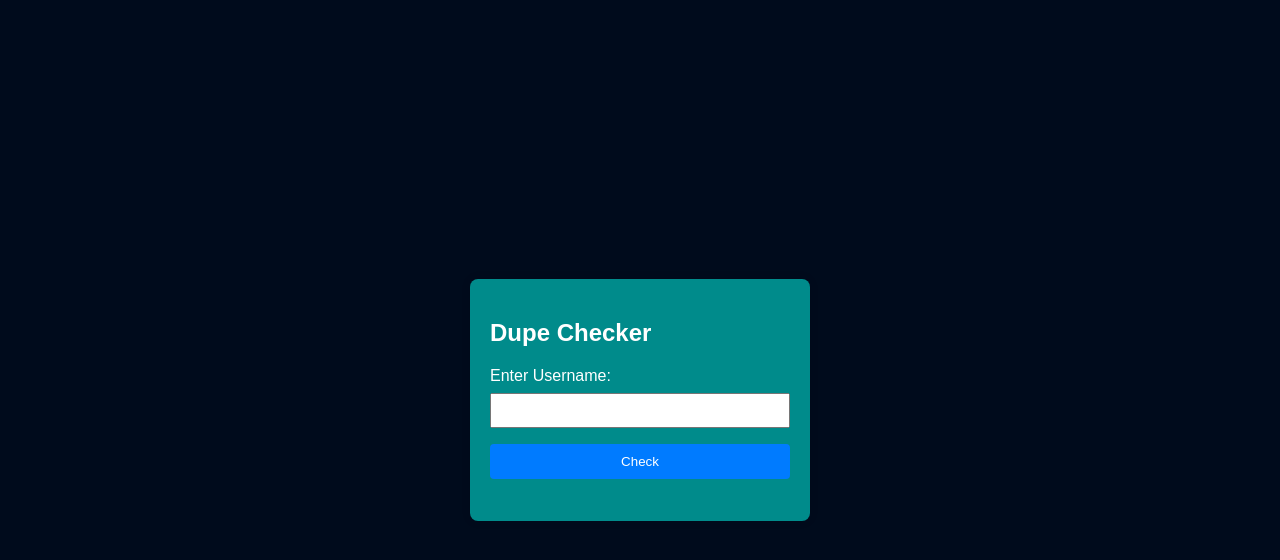
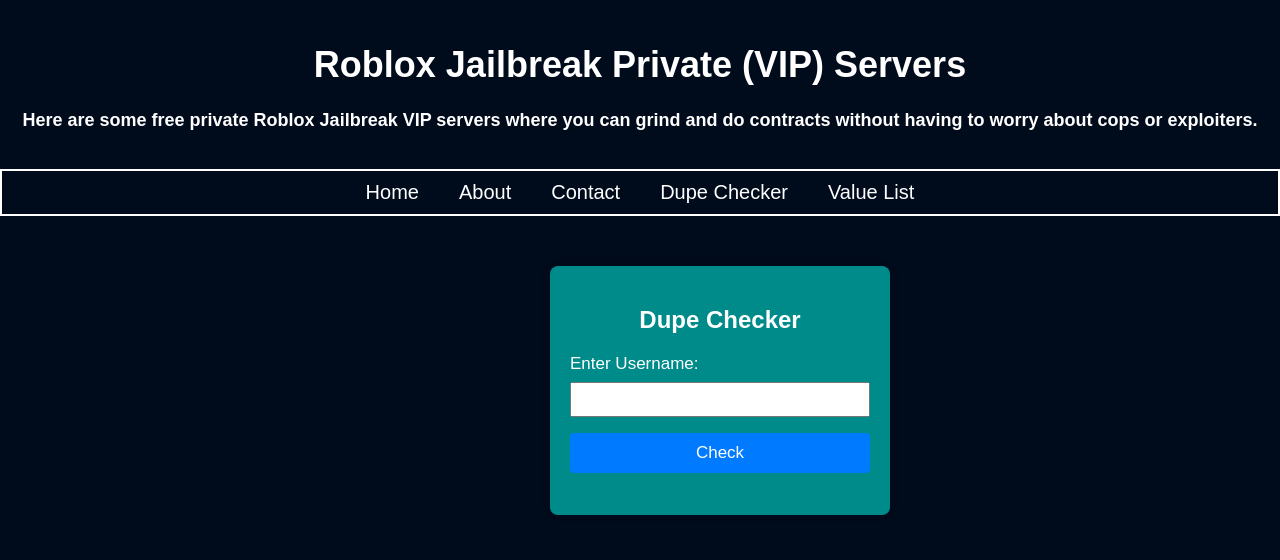
Before and after one commit to anyasauce/jailbreakvipservers, a plain HTML site: page dupechecker.html in a window 1280 px wide. Drawn offline with Linux system fonts and the light colour scheme.

Commit message:
dupechecker.html

```diff
--- a/dupechecker.html
+++ b/dupechecker.html
@@ -6,17 +6,49 @@
   <link rel="shortcut icon" href="logo.jpg" type="image/x-icon">
   <title>Jailbreak - Dupe Checker</title>
   <style>
-    body {
-      font-family: Arial, sans-serif;
-      background-color: #000B1C;
-      margin: 0;
-      padding: 0;
-      display: flex;
-      align-items: center;
-      justify-content: center;
-      height: 100vh;
-      color: white;
-    }
+
+
+body {
+    margin: 0;
+    font-family: Arial, sans-serif;
+    background-color: #000B1C;
+    color: white;
+  }
+
+  .header {
+    padding: 20px;
+    text-align: center;
+    background-color: #000B1C;
+  }
+
+  .header h1 {
+    font-size: 36px;
+  }
+
+  .header p {
+    font-size: 18px;
+  }
+
+  .navbar {
+    display: flex;
+    justify-content: center;
+    align-items: center;
+    background-color: #000B1C;
+    border: 2px solid #FFFFFF;
+  }
+
+  .navbar a {
+    display: block;
+    padding: 10px 20px;
+    color: white;
+    text-decoration: none;
+    font-size: 20px;
+  }
+
+  .navbar a:hover {
+    background-color: #555;
+  }
+
 
     .container {
       background-color: darkcyan;
@@ -24,11 +56,17 @@
       border-radius: 8px;
       box-shadow: 0 0 10px rgba(0, 0, 0, 0.1);
       width: 300px;
+      text-align: center;
+      margin-left: 550px;
+      margin-top: 50px;
+
     }
 
     label {
       display: block;
       margin-bottom: 8px;
+      font-size: 17px;
+      text-align: start;
     }
 
     input {
@@ -46,6 +84,7 @@
       border-radius: 4px;
       cursor: pointer;
       width: 100%;
+      font-size: 17px;
     }
 
     button:hover {
@@ -60,9 +99,38 @@
     .error {
       color: #ff0000;
     }
+
+    .back-button {
+      display: block;
+      background-color: #007bff;
+      color: #fff;
+      padding: 10px;
+      text-align: center;
+      text-decoration: none;
+      border-radius: 4px;
+      margin-top: 10px;
+    }
+
+  .back-button:hover {
+    background-color: #0056b3;
+  }
+
   </style>
 </head>
 <body>
+  <div class="header">
+    <h1>Roblox Jailbreak Private (VIP) Servers</h1>
+    <p>Here are some free private Roblox Jailbreak VIP servers where you can grind and do contracts without having to worry about cops or exploiters.</p>
+  </div>
+
+  <div class="navbar">
+    <a href="index.html">Home</a>
+    <a href="about.html">About</a>
+    <a href="contact.html">Contact</a>
+    <a href="dupelist.html">Dupe Checker</a>
+    <a href="https://docs.google.com/spreadsheets/d/12aPBmrHP5MLwoht9QcBiERPYUmXTJiTbBF43630togE/edit#gid=0">Value List</a>
+  </div>
+
   <div class="container">
     <h2>Dupe Checker</h2>
     <form id="dupeForm">
@@ -571,10 +639,10 @@
     resultElement.textContent = "";
     errorElement.textContent = "Please enter at least 3 characters.";
   } else if (dupeListArray.includes(inputName)) {
-    resultElement.textContent = `${capitalizeFirstLetter(inputName)}, careful this item has duped!`;
+    resultElement.textContent = `CAREFUL, ${capitalizeFirstLetter(inputName)} has DUPED!`;
     errorElement.textContent = "";
   } else {
-    resultElement.textContent = `${capitalizeFirstLetter(inputName)}, has never duped or unknown duped.`;
+    resultElement.textContent = `CLEAN, ${capitalizeFirstLetter(inputName)} has never DUPED!`;
     errorElement.textContent = "";
   }
 }
```
